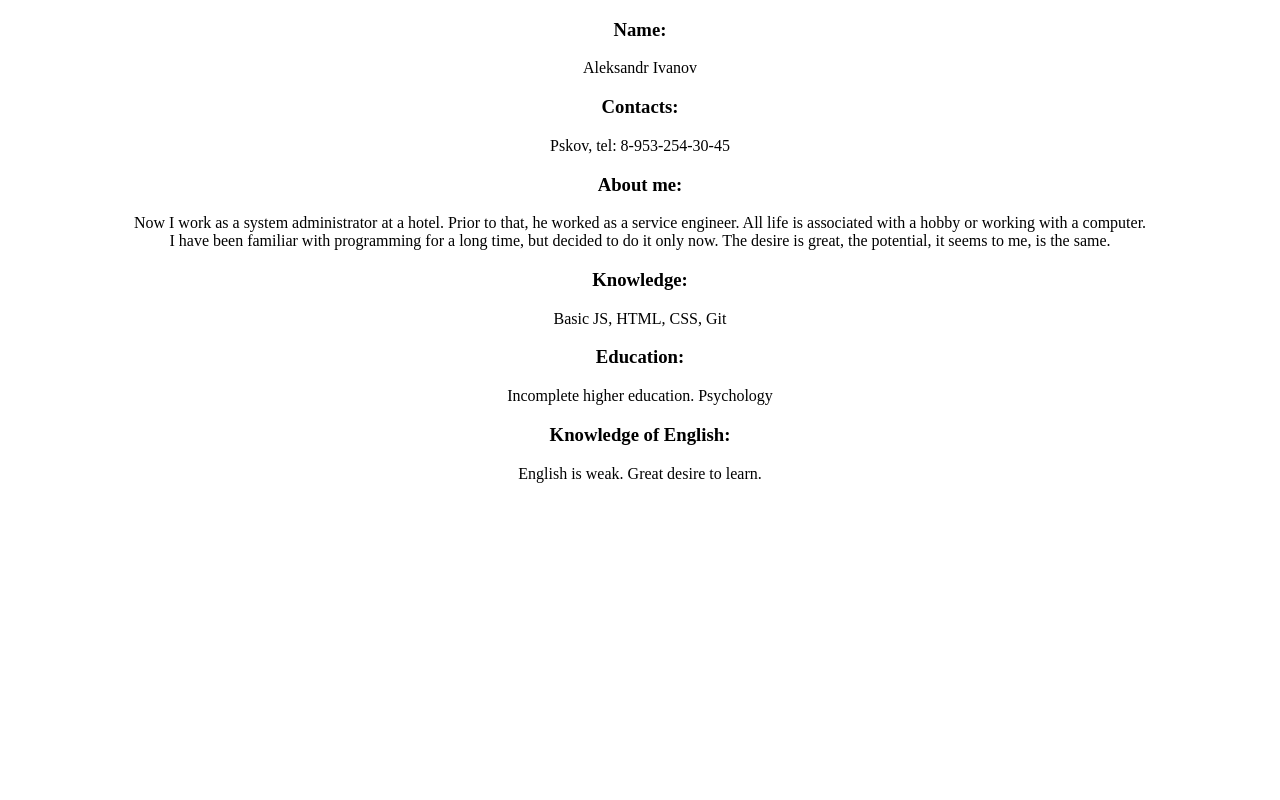
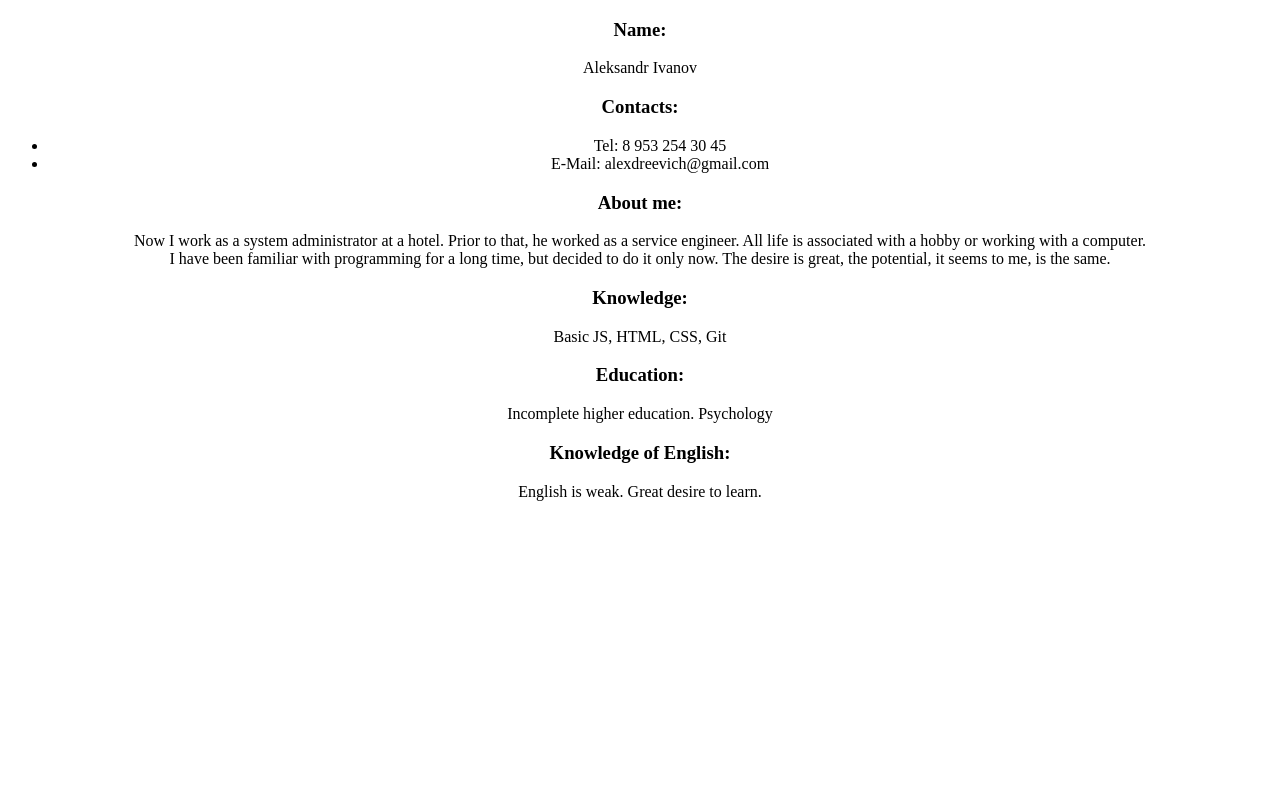
Before and after one commit to 1Euronymous-dev/rsschool-cv, a plain HTML site: page index.html in a window 1280 px wide. Shown: the top 800 px of the page. Drawn offline with Linux system fonts and the light colour scheme.

Commit message:
feat: add tag ul>li in feature

```diff
--- a/index.html
+++ b/index.html
@@ -12,7 +12,10 @@
         </div>
         <div class="contacts">
             <h3 class="contacts-title">Contacts:</h3>
-            <p class="contacts-text">Pskov, tel: 8-953-254-30-45</p>
+            <ul class="contacts-text">
+                <li>Tel: 8 953 254 30 45</li>
+                <li>E-Mail: alexdreevich@gmail.com</li>
+            </ul>
         </div>
         <div class="feature">
             <h3 class="feature-title">About me:</h3>
```
